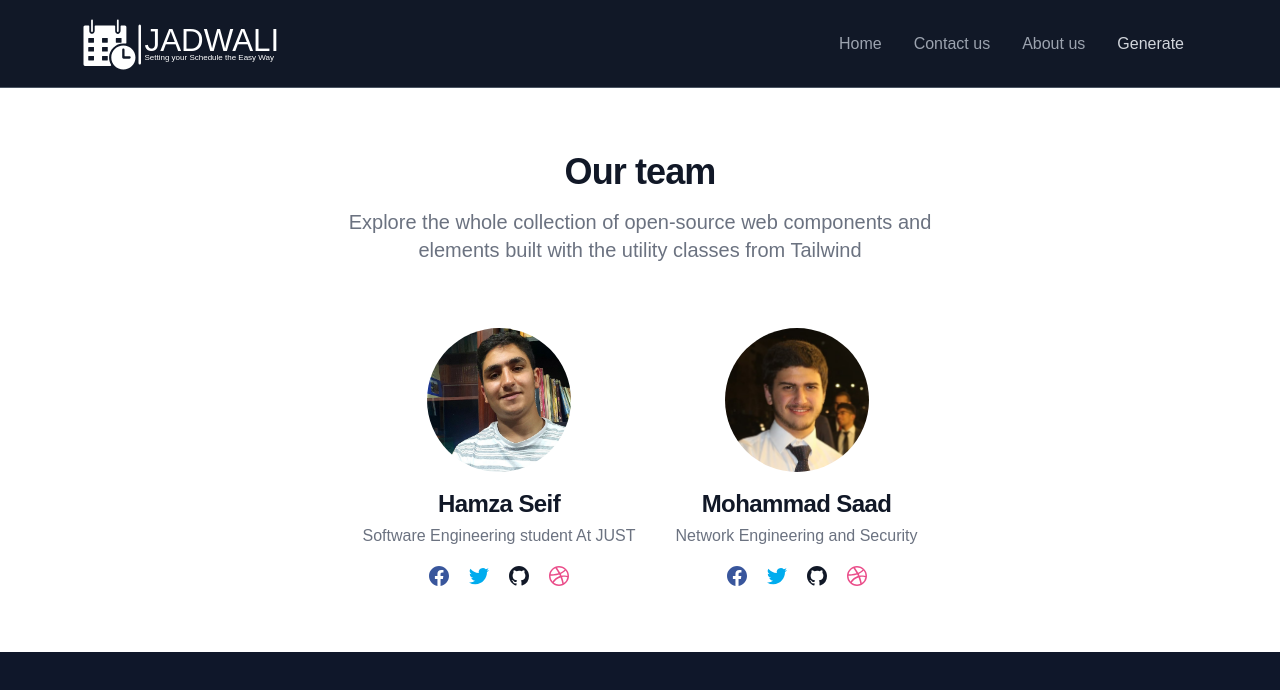
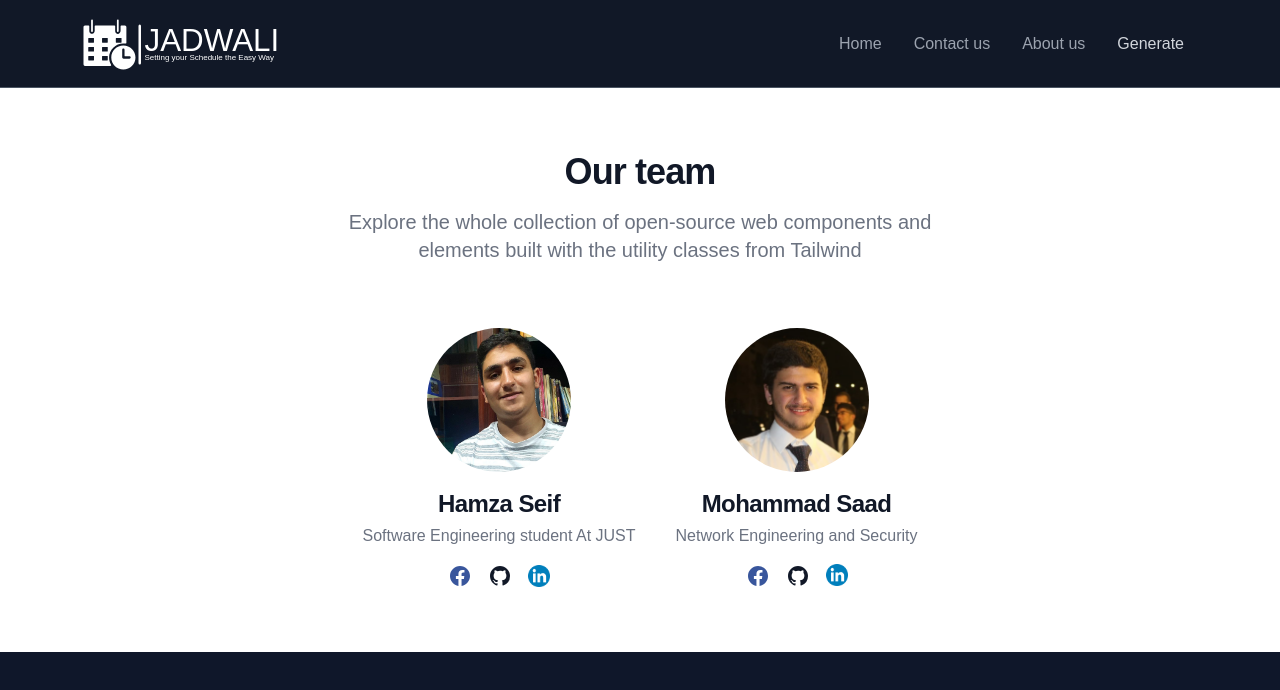
Before and after one commit to hamzaseif13/jadwali, a React (Create React App) app in the folder client/: page /aboutus in a window 1280 px wide. Shown: the top 690 px of the page. Built offline with nearby package versions, Linux system fonts and the light colour scheme; what tailwindcss-rtl would draw is missing.

Commit message:
fixed aboust us and video haha

```diff
--- a/client/src/pages/AboutUs.jsx
+++ b/client/src/pages/AboutUs.jsx
@@ -1,7 +1,7 @@
 import React from "react";
 import mohaden from "../assests/mohaden.jpg";
 import hamza from "../assests/hamza.jpg";
-
+import linkedinLogo from '../assests/linkedinlogo.png';
 function AboutUs() {
 
   return (
@@ -18,27 +18,24 @@ function AboutUs() {
                   <a href="#">Hamza Seif</a>
               </h3>
               <p>Software Engineering student At JUST</p>
-              <ul class="flex justify-center mt-4 space-x-4">
+              <ul class="flex justify-center items-center mt-4 space-x-4">
                   <li>
-                      <a href="#" class="text-[#39569c] hover:text-gray-900 dark:hover:text-white">
+                      <a href="https:www.facebook.com/haseif1333" class="text-[#39569c] hover:text-gray-900 dark:hover:text-white">
                           <svg class="w-6 h-6" fill="currentColor" viewBox="0 0 24 24" aria-hidden="true"><path fill-rule="evenodd" d="M22 12c0-5.523-4.477-10-10-10S2 6.477 2 12c0 4.991 3.657 9.128 8.438 9.878v-6.987h-2.54V12h2.54V9.797c0-2.506 1.492-3.89 3.777-3.89 1.094 0 2.238.195 2.238.195v2.46h-1.26c-1.243 0-1.63.771-1.63 1.562V12h2.773l-.443 2.89h-2.33v6.988C18.343 21.128 22 16.991 22 12z" clip-rule="evenodd" /></svg>
                       </a>
                   </li>
+
                   <li>
-                      <a href="#" class="text-[#00acee] hover:text-gray-900 dark:hover:text-white">
-                          <svg class="w-6 h-6" fill="currentColor" viewBox="0 0 24 24" aria-hidden="true"><path d="M8.29 20.251c7.547 0 11.675-6.253 11.675-11.675 0-.178 0-.355-.012-.53A8.348 8.348 0 0022 5.92a8.19 8.19 0 01-2.357.646 4.118 4.118 0 001.804-2.27 8.224 8.224 0 01-2.605.996 4.107 4.107 0 00-6.993 3.743 11.65 11.65 0 01-8.457-4.287 4.106 4.106 0 001.27 5.477A4.072 4.072 0 012.8 9.713v.052a4.105 4.105 0 003.292 4.022 4.095 4.095 0 01-1.853.07 4.108 4.108 0 003.834 2.85A8.233 8.233 0 012 18.407a11.616 11.616 0 006.29 1.84" /></svg>
-                      </a>
-                  </li>
-                  <li>
-                      <a href="#" class="text-gray-900 hover:text-gray-900 dark:hover:text-white dark:text-gray-300">
+                      <a href="https:www.github.com/hamzaseif13" class="text-gray-900 hover:text-gray-900 dark:hover:text-white dark:text-gray-300">
                           <svg class="w-6 h-6" fill="currentColor" viewBox="0 0 24 24" aria-hidden="true"><path fill-rule="evenodd" d="M12 2C6.477 2 2 6.484 2 12.017c0 4.425 2.865 8.18 6.839 9.504.5.092.682-.217.682-.483 0-.237-.008-.868-.013-1.703-2.782.605-3.369-1.343-3.369-1.343-.454-1.158-1.11-1.466-1.11-1.466-.908-.62.069-.608.069-.608 1.003.07 1.531 1.032 1.531 1.032.892 1.53 2.341 1.088 2.91.832.092-.647.35-1.088.636-1.338-2.22-.253-4.555-1.113-4.555-4.951 0-1.093.39-1.988 1.029-2.688-.103-.253-.446-1.272.098-2.65 0 0 .84-.27 2.75 1.026A9.564 9.564 0 0112 6.844c.85.004 1.705.115 2.504.337 1.909-1.296 2.747-1.027 2.747-1.027.546 1.379.202 2.398.1 2.651.64.7 1.028 1.595 1.028 2.688 0 3.848-2.339 4.695-4.566 4.943.359.309.678.92.678 1.855 0 1.338-.012 2.419-.012 2.747 0 .268.18.58.688.482A10.019 10.019 0 0022 12.017C22 6.484 17.522 2 12 2z" clip-rule="evenodd" /></svg>
                       </a>
                   </li>
                   <li>
-                      <a href="#" class="text-[#ea4c89] hover:text-gray-900 dark:hover:text-white">
-                          <svg class="w-6 h-6" fill="currentColor" viewBox="0 0 24 24" aria-hidden="true"><path fill-rule="evenodd" d="M12 2C6.48 2 2 6.48 2 12s4.48 10 10 10c5.51 0 10-4.48 10-10S17.51 2 12 2zm6.605 4.61a8.502 8.502 0 011.93 5.314c-.281-.054-3.101-.629-5.943-.271-.065-.141-.12-.293-.184-.445a25.416 25.416 0 00-.564-1.236c3.145-1.28 4.577-3.124 4.761-3.362zM12 3.475c2.17 0 4.154.813 5.662 2.148-.152.216-1.443 1.941-4.48 3.08-1.399-2.57-2.95-4.675-3.189-5A8.687 8.687 0 0112 3.475zm-3.633.803a53.896 53.896 0 013.167 4.935c-3.992 1.063-7.517 1.04-7.896 1.04a8.581 8.581 0 014.729-5.975zM3.453 12.01v-.26c.37.01 4.512.065 8.775-1.215.25.477.477.965.694 1.453-.109.033-.228.065-.336.098-4.404 1.42-6.747 5.303-6.942 5.629a8.522 8.522 0 01-2.19-5.705zM12 20.547a8.482 8.482 0 01-5.239-1.8c.152-.315 1.888-3.656 6.703-5.337.022-.01.033-.01.054-.022a35.318 35.318 0 011.823 6.475 8.4 8.4 0 01-3.341.684zm4.761-1.465c-.086-.52-.542-3.015-1.659-6.084 2.679-.423 5.022.271 5.314.369a8.468 8.468 0 01-3.655 5.715z" clip-rule="evenodd" /></svg>
+                      <a href="https://www.linkedin.com/in/hamzaseif13/" class="text-gray-900  hover:text-gray-900 dark:hover:text-white dark:text-gray-300">
+                        <img alt='linkedin logo ' width='22' height='22'src={linkedinLogo}/>
                       </a>
                   </li>
+
               </ul>
           </div>
           <div class="text-center text-gray-500 dark:text-gray-400">
@@ -49,23 +46,19 @@ function AboutUs() {
               <p>Network Engineering and Security</p>
               <ul class="flex justify-center mt-4 space-x-4">
                   <li>
-                      <a href="#" class="text-[#39569c] hover:text-gray-900 dark:hover:text-white">
+                      <a href="https://www.facebook.com/profile.php?id=100008353539698" class="text-[#39569c] hover:text-gray-900 dark:hover:text-white">
                           <svg class="w-6 h-6" fill="currentColor" viewBox="0 0 24 24" aria-hidden="true"><path fill-rule="evenodd" d="M22 12c0-5.523-4.477-10-10-10S2 6.477 2 12c0 4.991 3.657 9.128 8.438 9.878v-6.987h-2.54V12h2.54V9.797c0-2.506 1.492-3.89 3.777-3.89 1.094 0 2.238.195 2.238.195v2.46h-1.26c-1.243 0-1.63.771-1.63 1.562V12h2.773l-.443 2.89h-2.33v6.988C18.343 21.128 22 16.991 22 12z" clip-rule="evenodd" /></svg>
                       </a>
                   </li>
+
                   <li>
-                      <a href="#" class="text-[#00acee] hover:text-gray-900 dark:hover:text-white">
-                          <svg class="w-6 h-6" fill="currentColor" viewBox="0 0 24 24" aria-hidden="true"><path d="M8.29 20.251c7.547 0 11.675-6.253 11.675-11.675 0-.178 0-.355-.012-.53A8.348 8.348 0 0022 5.92a8.19 8.19 0 01-2.357.646 4.118 4.118 0 001.804-2.27 8.224 8.224 0 01-2.605.996 4.107 4.107 0 00-6.993 3.743 11.65 11.65 0 01-8.457-4.287 4.106 4.106 0 001.27 5.477A4.072 4.072 0 012.8 9.713v.052a4.105 4.105 0 003.292 4.022 4.095 4.095 0 01-1.853.07 4.108 4.108 0 003.834 2.85A8.233 8.233 0 012 18.407a11.616 11.616 0 006.29 1.84" /></svg>
-                      </a>
-                  </li>
-                  <li>
-                      <a href="#" class="text-gray-900 hover:text-gray-900 dark:hover:text-white dark:text-gray-300">
+                      <a href="https://github.com/masaad01" class="text-gray-900 hover:text-gray-900 dark:hover:text-white dark:text-gray-300">
                           <svg class="w-6 h-6" fill="currentColor" viewBox="0 0 24 24" aria-hidden="true"><path fill-rule="evenodd" d="M12 2C6.477 2 2 6.484 2 12.017c0 4.425 2.865 8.18 6.839 9.504.5.092.682-.217.682-.483 0-.237-.008-.868-.013-1.703-2.782.605-3.369-1.343-3.369-1.343-.454-1.158-1.11-1.466-1.11-1.466-.908-.62.069-.608.069-.608 1.003.07 1.531 1.032 1.531 1.032.892 1.53 2.341 1.088 2.91.832.092-.647.35-1.088.636-1.338-2.22-.253-4.555-1.113-4.555-4.951 0-1.093.39-1.988 1.029-2.688-.103-.253-.446-1.272.098-2.65 0 0 .84-.27 2.75 1.026A9.564 9.564 0 0112 6.844c.85.004 1.705.115 2.504.337 1.909-1.296 2.747-1.027 2.747-1.027.546 1.379.202 2.398.1 2.651.64.7 1.028 1.595 1.028 2.688 0 3.848-2.339 4.695-4.566 4.943.359.309.678.92.678 1.855 0 1.338-.012 2.419-.012 2.747 0 .268.18.58.688.482A10.019 10.019 0 0022 12.017C22 6.484 17.522 2 12 2z" clip-rule="evenodd" /></svg>
                       </a>
                   </li>
                   <li>
-                      <a href="#" class="text-[#ea4c89] hover:text-gray-900 dark:hover:text-white">
-                          <svg class="w-6 h-6" fill="currentColor" viewBox="0 0 24 24" aria-hidden="true"><path fill-rule="evenodd" d="M12 2C6.48 2 2 6.48 2 12s4.48 10 10 10c5.51 0 10-4.48 10-10S17.51 2 12 2zm6.605 4.61a8.502 8.502 0 011.93 5.314c-.281-.054-3.101-.629-5.943-.271-.065-.141-.12-.293-.184-.445a25.416 25.416 0 00-.564-1.236c3.145-1.28 4.577-3.124 4.761-3.362zM12 3.475c2.17 0 4.154.813 5.662 2.148-.152.216-1.443 1.941-4.48 3.08-1.399-2.57-2.95-4.675-3.189-5A8.687 8.687 0 0112 3.475zm-3.633.803a53.896 53.896 0 013.167 4.935c-3.992 1.063-7.517 1.04-7.896 1.04a8.581 8.581 0 014.729-5.975zM3.453 12.01v-.26c.37.01 4.512.065 8.775-1.215.25.477.477.965.694 1.453-.109.033-.228.065-.336.098-4.404 1.42-6.747 5.303-6.942 5.629a8.522 8.522 0 01-2.19-5.705zM12 20.547a8.482 8.482 0 01-5.239-1.8c.152-.315 1.888-3.656 6.703-5.337.022-.01.033-.01.054-.022a35.318 35.318 0 011.823 6.475 8.4 8.4 0 01-3.341.684zm4.761-1.465c-.086-.52-.542-3.015-1.659-6.084 2.679-.423 5.022.271 5.314.369a8.468 8.468 0 01-3.655 5.715z" clip-rule="evenodd" /></svg>
+                      <a href="https://www.linkedin.com/in/mohammad-saad-99149b235/" class="text-gray-900  hover:text-gray-900 dark:hover:text-white dark:text-gray-300">
+                        <img alt='linkedin logo haha' width='22' height='22'src={linkedinLogo}/>
                       </a>
                   </li>
               </ul>
--- a/client/src/pages/Home.jsx
+++ b/client/src/pages/Home.jsx
@@ -6,14 +6,13 @@ import { Link } from "react-router-dom";
 import { ToastContainer, toast } from 'react-toastify';
 
 import Container from "./Home/Container";
-
+import jadwali from '../assests/jadwali.mp4';
 function Home() {
   document.title="Jadwali | Home";
   return (
     <div className=" bg-slate-900 pb-20 sm:mx-10 lg:mx-20 ">
-      <section className="bg-gray-900 ">
+      <section className=" ">
         <div className="gap-8 items-center py-2 px-4 mx-auto max-w-screen-xl xl:gap-16 md:grid md:grid-cols-2 sm:py-16 lg:px-6">
-
           <div className="mt-4 md:mt-0">
             <h2 className="mb-4 text-4xl tracking-tight font-extrabold  text-white">
               Setting your Schedule has never been easier.
@@ -25,7 +24,7 @@ function Home() {
               do the rest, it will also filter schedules with closed sections.
             </p>
             <Link to="/generate">
-              <button className="mb-3 inline-flex items-center bg-blue-700 text-white hover:bg-blue-800 focus:ring-4 focus:ring-primary-300 font-medium rounded-lg text-sm px-5 py-2.5 text-center focus:ring-primary-900">
+              <button className="inline-flex items-center mb-8 bg-blue-700 text-white hover:bg-blue-800 focus:ring-4 focus:ring-primary-300 font-medium rounded-lg text-sm px-5 py-2.5 text-center focus:ring-primary-900">
                 Get started
                 <svg
                   className="ml-2 -mr-1 w-5 h-5"
@@ -40,9 +39,13 @@ function Home() {
               </button>
             </Link>
           </div>
-          <iframe className="w-full rounded min-h-[30rem]"src="https://www.youtube.com/embed/yhRrZrSJVpg?autoplay=1" title="YouTube video player" frameBorder="0" allow="accelerometer; autoplay; clipboard-write; encrypted-media; gyroscope; picture-in-picture" allowFullScreen></iframe>
 
-        </div>
+
+            <video className="w-full border border-slate-800 shadow-lg rounded" controls muted autoPlay>
+              <source src={jadwali} type="video/mp4"/>
+            </video>
+          </div>
+
       </section>
 
       <div
```
Also changed, not shown: client/src/assests/linkedinlogo.png (added), 14 other files (tests, documents, lock files or other folders).
